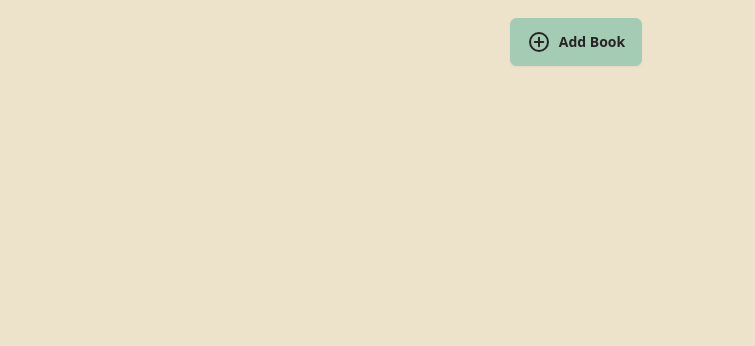
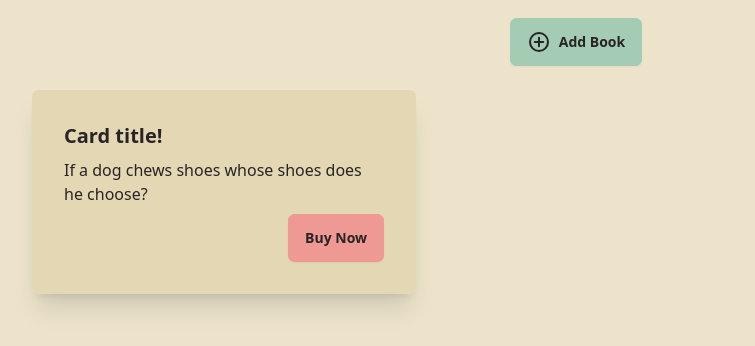
Before and after one commit to DiotheWind/library, a plain HTML site: page index.html in a window 1280 px wide. Shown: the part 118-464 px from the top of the page, without its empty margins (64-819 px from the left). Drawn offline with Linux system fonts and the light colour scheme.

Commit message:
Add container for cards

```diff
--- a/index.html
+++ b/index.html
@@ -15,7 +15,17 @@
          Add Book
      </button>
 
-
+     <div class="w-4/5 mt-6">
+        <div class="card w-96 bg-base-200 shadow-xl ">
+            <div class="card-body">
+              <h2 class="card-title">Card title!</h2>
+              <p>If a dog chews shoes whose shoes does he choose?</p>
+              <div class="card-actions justify-end">
+                <button class="btn btn-primary">Buy Now</button>
+              </div>
+            </div>
+          </div>
+     </div>
 
 </body>
 </html>
```
